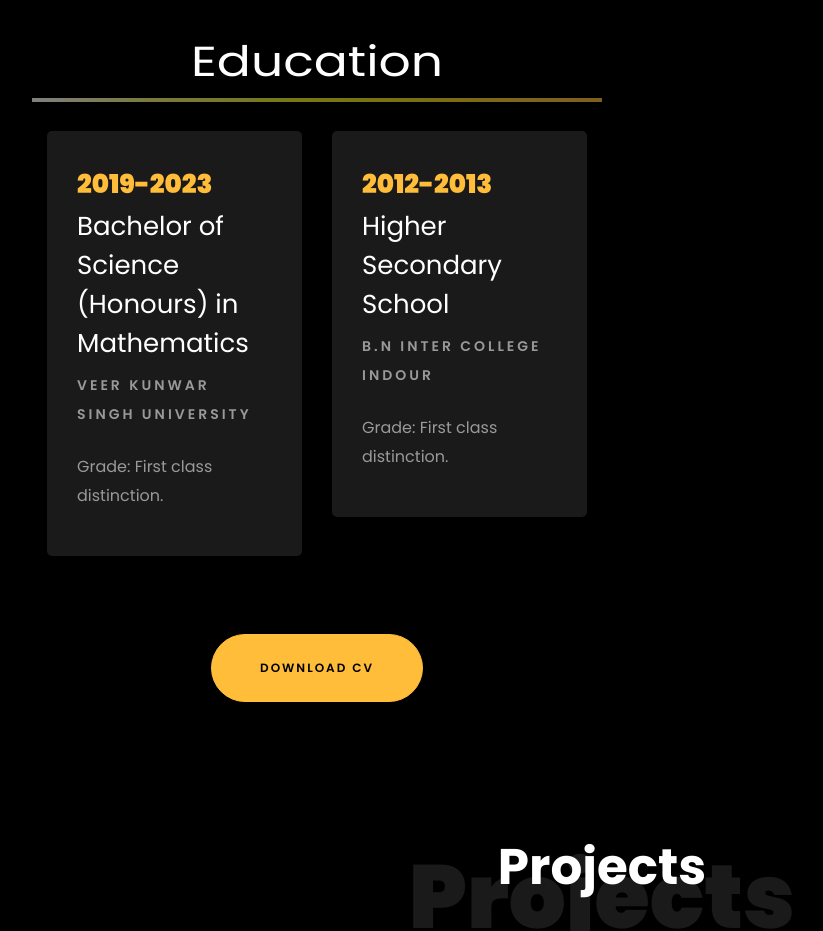
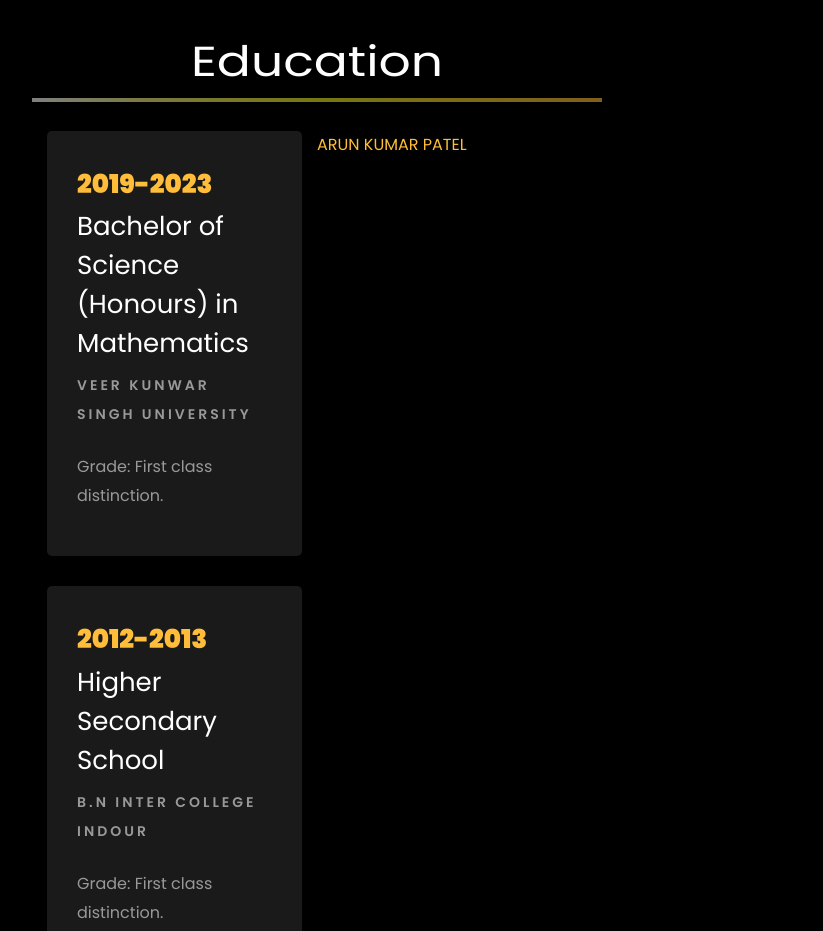
Before and after one commit to data-wizard-AKP/arun_portfolio.github.io, a plain HTML site: page index.html in a window 1280 px wide. Shown: the part 2700-3631 px from the top of the page, without its empty margins (38-861 px from the left). Drawn offline with Linux system fonts and the light colour scheme; files whose address does not match are found by name.

Commit message:
linkedin.html

```diff
--- a/index.html
+++ b/index.html
@@ -373,6 +373,7 @@
     					<p class="mt-4">Grade: First class distinction.</p>
     				</div>
     			</div>
+<div class="badge-base LI-profile-badge" data-locale="en_US" data-size="medium" data-theme="dark" data-type="VERTICAL" data-vanity="arunkrpatel" data-version="v1"><a class="badge-base__link LI-simple-link" href="https://in.linkedin.com/in/arunkrpatel?trk=profile-badge">ARUN KUMAR PATEL</a></div>
 
     			<div class="col-md-6">
     				<div class="resume-wrap ftco-animate">
```
